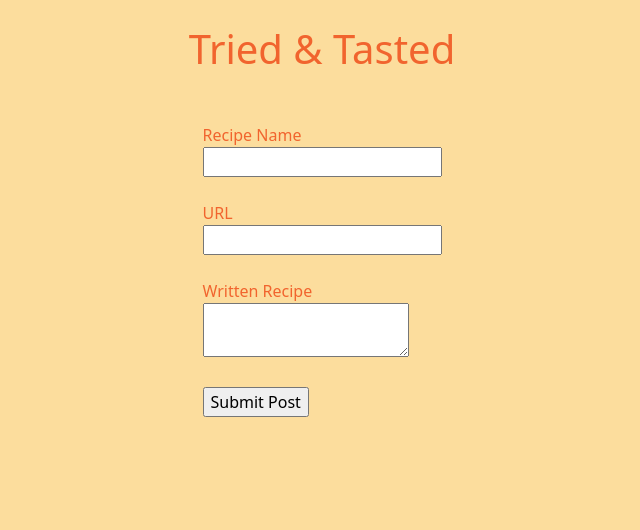
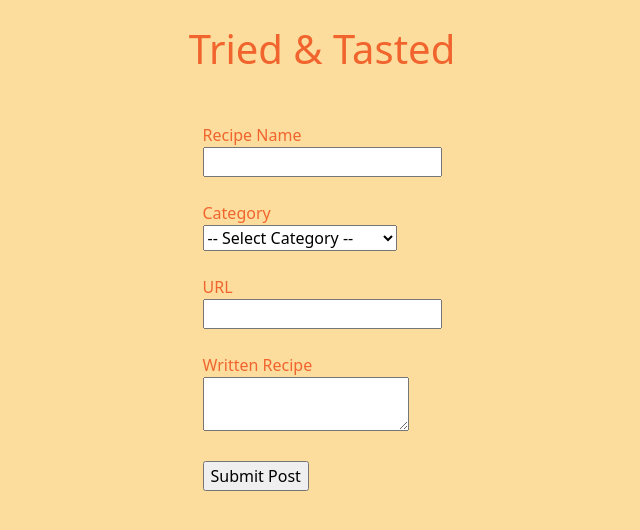
Before and after one commit to Brygetee/Tried-Tasted, a Flask app: page /add_new_recipe in a window 1280 px wide. Shown: the part 72-602 px from the top of the page, without its empty margins (318-958 px from the left). Run offline with Flask 3, Linux system fonts and the light colour scheme; some libraries are stand-ins or nearby versions.

Commit message:
Inserted dropdown menu for category in add recipe page

```diff
--- a/app.py
+++ b/app.py
@@ -40,6 +40,7 @@ class Recipe(db.Model):
     recipe_name = db.Column(db.String(100), nullable=False)
     url = db.Column(db.String(200))
     recipe = db.Column(db.Text)
+    category = db.Column(db.String(50), nullable=False)
 
 # for debugging
     def __repr__(self):
@@ -168,7 +169,8 @@ def add_recipe():
         new_recipe = Recipe(
             recipe_name = form.recipe_name.data,
             url = form.url.data,
-            recipe=form.recipe.data
+            recipe=form.recipe.data,
+            category = form.category.data
         )
         db.session.add(new_recipe)
         db.session.commit()
--- a/forms.py
+++ b/forms.py
@@ -1,10 +1,24 @@
 from flask_wtf import FlaskForm
 from wtforms import StringField, SubmitField, PasswordField
+from wtforms.fields.choices import SelectField
 from wtforms.validators import DataRequired, URL, Email, Length, InputRequired
 from flask_ckeditor import CKEditorField
 
+CATEGORY_CHOICES = [
+    ("", "-- Select Category --"),
+    ("Breakfast", "Breakfast"),
+    ("Lunch", "Lunch"),
+    ("Dinner", "Dinner"),
+    ("Side Dishes", "Side Dishes"),
+    ("Desserts", "Desserts"),
+    ("Drinks", "Drinks"),
+    ("Breads & Baked Goods", "Breads & Baked Goods"),
+    ("Soups & Stews", "Soups & Stews"),
+    ("Condiments & Staples", "Condiments & Staples"),
+]
 # WTForm for adding a new recipe
 class AddRecipeForm(FlaskForm):
+    category = SelectField(label="Category", choices= CATEGORY_CHOICES, validators=[InputRequired(message="Please select a category.")])
     recipe_name = StringField("Recipe Name", validators=[DataRequired()])
     url = StringField("URL", validators=[DataRequired()])
     recipe = CKEditorField("Written Recipe")
--- a/templates/add_recipe.html
+++ b/templates/add_recipe.html
@@ -17,6 +17,11 @@
       {{ form.recipe_name(id="recipe_name") }}<br><br>
     </div>
     <div>
+      <label for="category">{{ form.category.label.text }}</label><br>
+      {{ form.category(id="category") }}<br><br>
+    </div>
+
+    <div>
       <label for="url">{{ form.url.label.text }}</label><br>
       {{ form.url(id="url") }}<br><br>
     </div>
```
